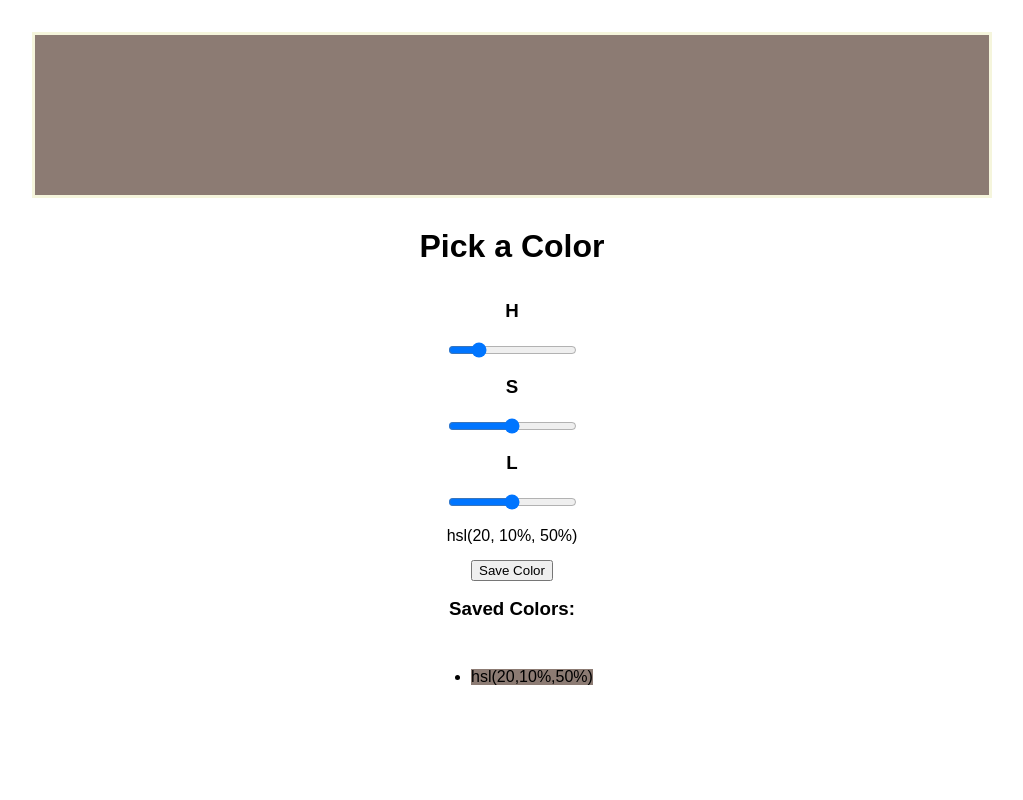
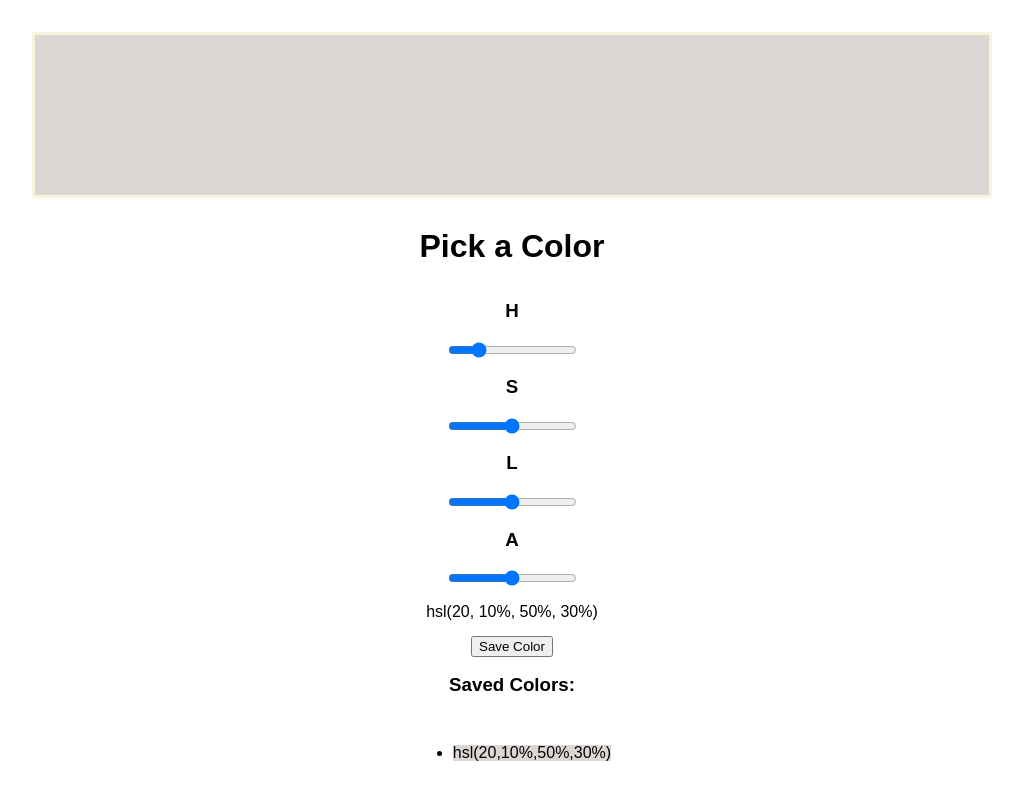
Before and after one commit to GarrettAnderson/color-picker, a React (Create React App) app: page / in a window 1280 px wide. Both pictures are taken after a click on the button "Save Color". Shown: the top 800 px of the page, without its empty margins (128-1151 px from the left). Built offline with nearby package versions, Linux system fonts and the light colour scheme.

Commit message:
updated the app js and color components to add the alpha for transparency in hsla

```diff
--- a/src/App.js
+++ b/src/App.js
@@ -10,18 +10,15 @@ class App extends Component {
     hue: 20,
     sat: 10,
     light: 50,
+    alpha: 30,
     colors: [],
     newColor: []
   }
 
   hueChoice = (event) => {
-    // let hueColor = this.state.hue
     console.log(event)
     this.setState({
       hue: event.target.value
-      // sat: event.target.value,
-      // light: event.target.value,
-      // color: this.state.color.concat(hueColor)
     })
   }
 
@@ -37,6 +34,13 @@ class App extends Component {
     })
   }
 
+  alphaChoice = (event) => {
+    console.log(event)
+    this.setState({
+      alpha: event.target.value
+    })
+  }
+
   updateColorChoiceSlider = (event, key) => {
     this.setState({
       [key]: event.target.value
@@ -48,7 +52,8 @@ class App extends Component {
     const color = {
       h: this.state.hue,
       s: this.state.sat,
-      l: this.state.light
+      l: this.state.light,
+      a: this.state.alpha
     }
     this.setState({
       newColor: this.state.newColor.concat(color)
@@ -60,16 +65,17 @@ class App extends Component {
     return (
 
       <main>
-        <ColorSample hue={this.state.hue} sat={this.state.sat} light={this.state.light}></ColorSample>
+        <ColorSample hue={this.state.hue} sat={this.state.sat} light={this.state.light} alpha={this.state.alpha}></ColorSample>
         <h1>Pick a Color</h1>
         <section>
           <Slider label="H" max="240" onSlide={this.hueChoice}></Slider>
           <Slider label="S" max="100" onSlide={this.satChoice}></Slider>
           <Slider label="L" max="100" onSlide={this.lightChoice}></Slider>
+          <Slider label="A" max="100" onSlide={this.alphaChoice}></Slider>
         </section>
         <section>
           <p>
-            hsl({this.state.hue}, {this.state.sat}%, {this.state.light}%)
+            hsl({this.state.hue}, {this.state.sat}%, {this.state.light}%, {this.state.alpha}%)
           </p>
           <button onClick={this.saveColor}>Save Color</button>
          <SavedColors newColor={this.state.newColor}></SavedColors>
--- a/src/components/ColorSample.js
+++ b/src/components/ColorSample.js
@@ -5,7 +5,7 @@ class ColorSample extends Component {
         return (
             <section
             className="color-sample"
-            style={{ backgroundColor: `hsl(${this.props.hue},${this.props.sat}%,${this.props.light}%)` }}
+            style={{ backgroundColor: `hsl(${this.props.hue},${this.props.sat}%,${this.props.light}%,${this.props.alpha}%)` }}
           />
         );
     }
--- a/src/components/SavedColors.js
+++ b/src/components/SavedColors.js
@@ -12,11 +12,11 @@ class SavedColors extends Component {
                     <li
                         className="saved-color"
                         style={{
-                        backgroundColor: `hsl(${view.h},${view.s}%,${view.l}%)`
+                        backgroundColor: `hsl(${view.h},${view.s}%,${view.l}%,${view.a}%)`
                         }}
                     >
                         <p>
-                        hsl({view.h},{view.s}%,{view.l}%)
+                        hsl({view.h},{view.s}%,{view.l}%,{view.a}%)
                         </p>
                     </li>
                     )
```
